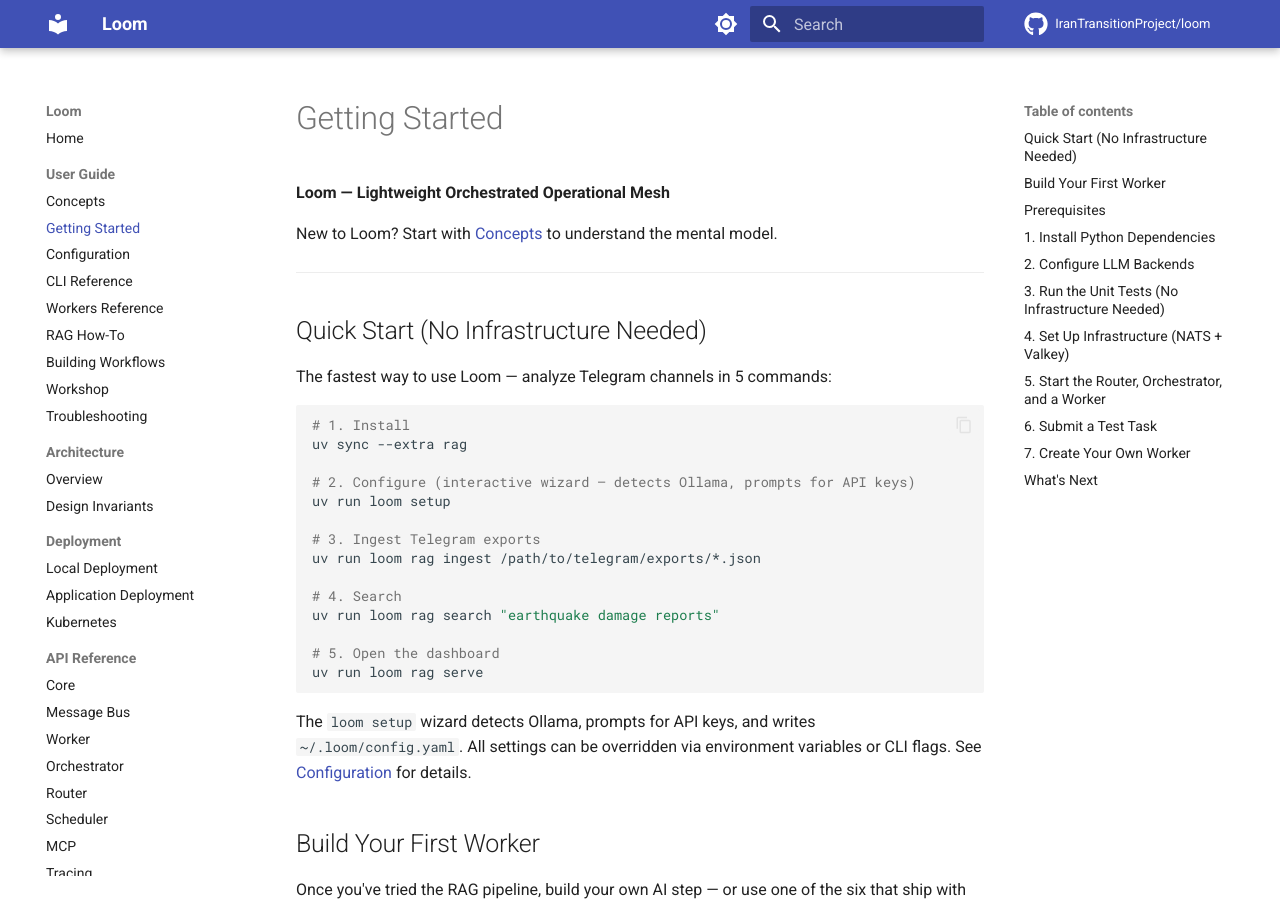
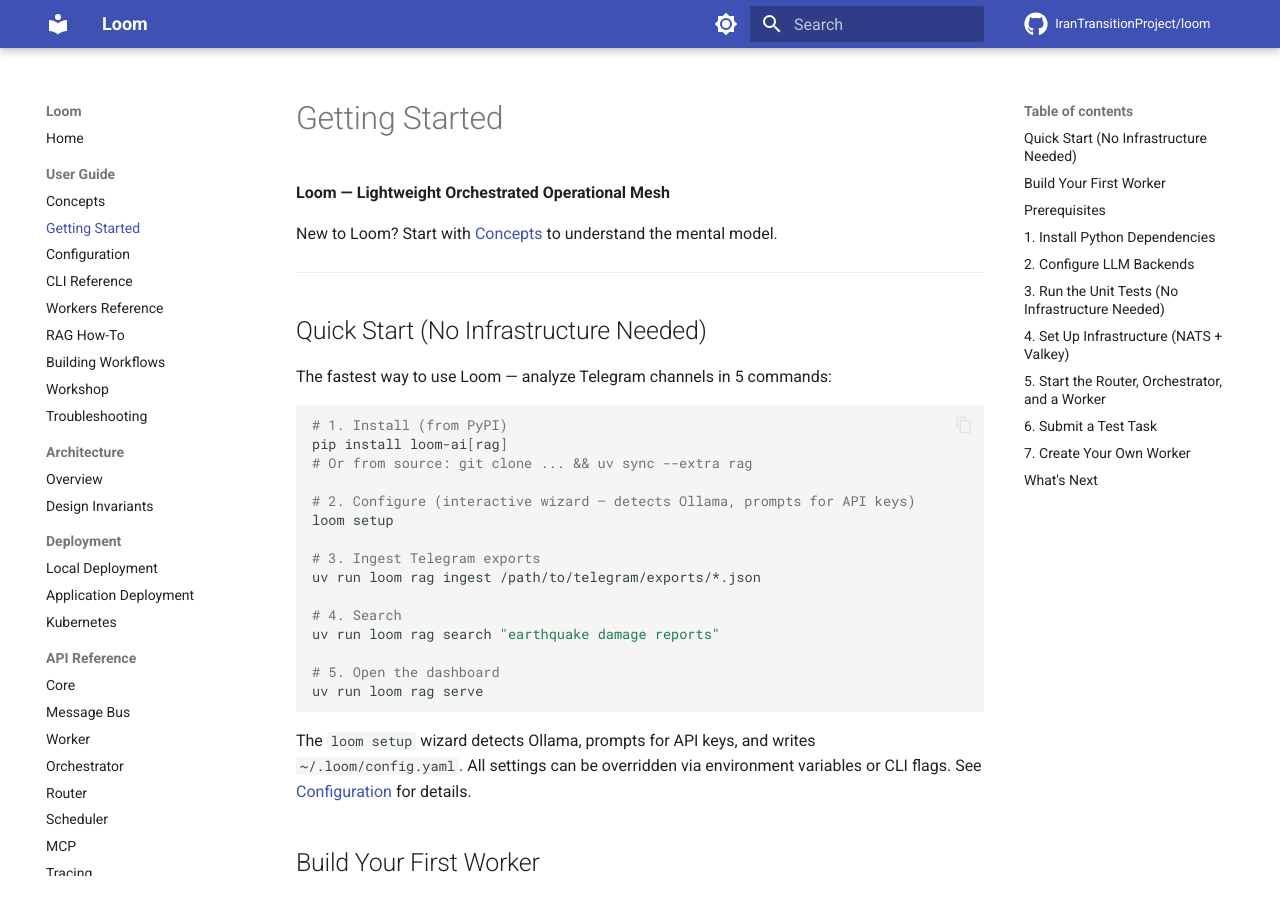
Before and after one commit to getheddle/heddle, an MkDocs documentation site: the page built from docs/GETTING_STARTED.md, in a window 1280 px wide and 900 px high. Built offline with MkDocs 1.6.1 and Material for MkDocs 9.7.7, drawn with Linux system fonts in a browser that asks for light colours; comment, search, counter and statistics services are not loaded.

Commit message:
Prepare for PyPI publishing as loom-ai
Rename PyPI package from 'loom' to 'loom-ai' (import name stays 'loom'):
- pip install loom-ai
- pip install loom-ai[rag]
- pip install loom-ai[workshop]
- uv add loom-ai

pyproject.toml changes:
- name: loom → loom-ai
- Add readme, license, authors, keywords, classifiers, project.urls
- Add PyPI trove classifiers (Beta, Python 3.11-3.13, AI, MPL-2.0)

New: .github/workflows/publish.yml
- Triggered on GitHub release publication
- Uses trusted publishing (OIDC, no API token needed)
- Two-job pipeline: build artifacts → publish to PyPI

Documentation updates:
- README.md: lead with pip install loom-ai[rag]
- GETTING_STARTED.md: pip install loom-ai[rag]
- LOCAL_DEPLOYMENT.md: pip install loom-ai[workshop], loom-ai[mdns]
- docs/index.md: pip install loom-ai
- docs/workshop.md: pip install loom-ai[mdns]

Build verified: loom_ai-0.8.0-py3-none-any.whl (135 files)
1643 tests pass, lint clean.

Co-Authored-By: Claude Opus 4.6 (1M context) <noreply@anthropic.com>

````diff
--- a/docs/GETTING_STARTED.md
+++ b/docs/GETTING_STARTED.md
@@ -11,11 +11,12 @@ New to Loom? Start with [Concepts](CONCEPTS.md) to understand the mental model.
 The fastest way to use Loom — analyze Telegram channels in 5 commands:
 
 ```bash
-# 1. Install
-uv sync --extra rag
+# 1. Install (from PyPI)
+pip install loom-ai[rag]
+# Or from source: git clone ... && uv sync --extra rag
 
 # 2. Configure (interactive wizard — detects Ollama, prompts for API keys)
-uv run loom setup
+loom setup
 
 # 3. Ingest Telegram exports
 uv run loom rag ingest /path/to/telegram/exports/*.json
````
Also changed, not shown: README.md (+12 -6 lines), docs/LOCAL_DEPLOYMENT.md (+3 -3 lines), docs/index.md (+1 -1 lines), docs/workshop.md (+1 -1 lines), pyproject.toml (+26 -1 lines), 2 other files.
